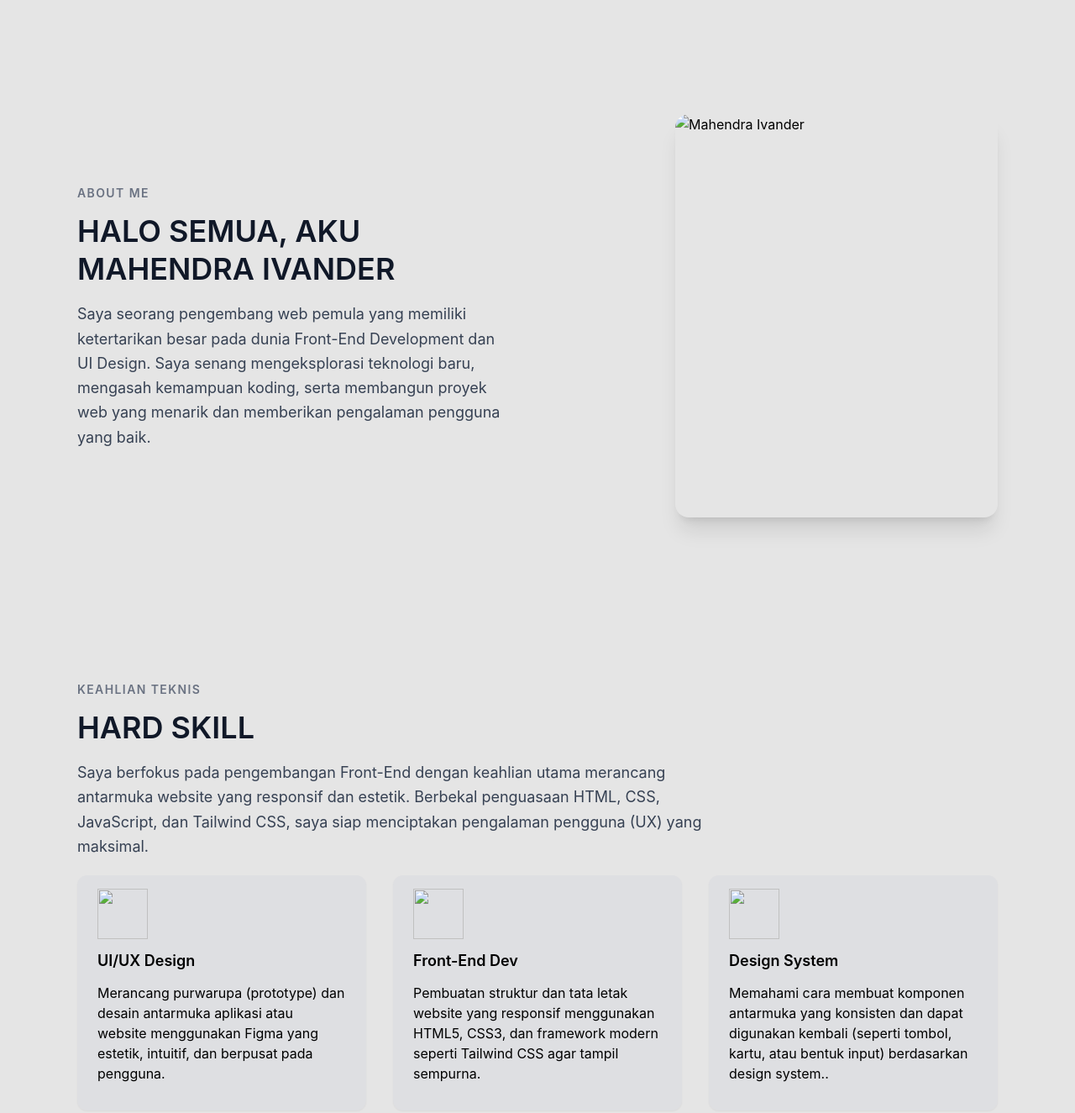
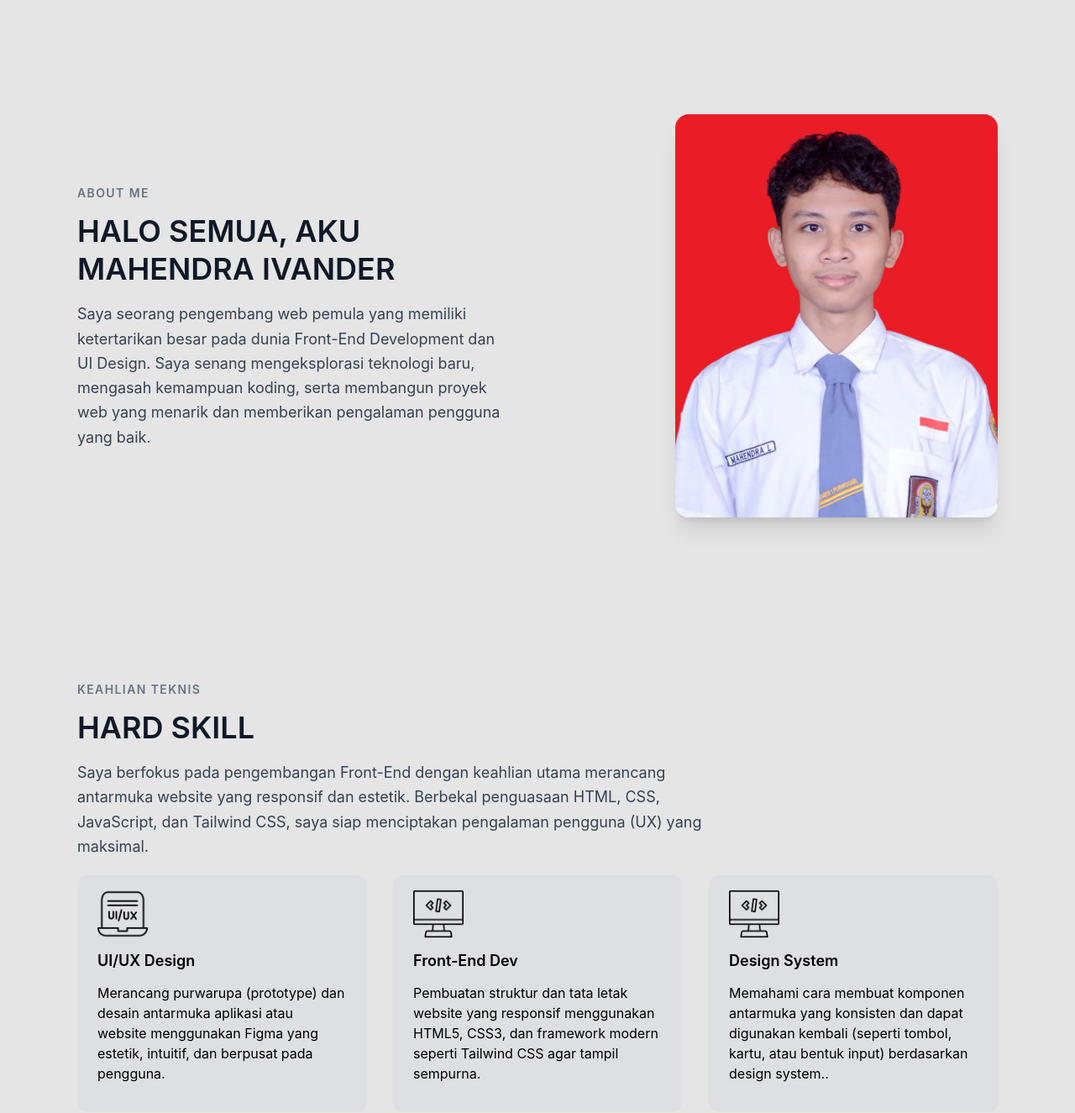
Before and after one commit to undellzy/my_portofolio2, a website: page index.html in a window 1280 px wide. Shown: the part 760-2085 px from the top of the page at 84% size. Drawn offline with Linux system fonts and the light colour scheme; the site is published under a folder, as on GitHub Pages, so addresses that start at the root find nothing.

Commit message:
fix path gambar

```diff
--- a/index.html
+++ b/index.html
@@ -181,7 +181,7 @@
             </div>
             <div class="flex justify-center md:justify-end order-1 md:order-2">
               <img
-                src="/public/assets/img/foto_formal.jpeg"
+                src="./public/assets/img/foto_formal.jpeg"
                 alt="Mahendra Ivander"
                 class="w-3/4 sm:w-2/3 md:w-full max-w-sm rounded-2xl shadow-xl object-cover aspect-4/5"
               />
@@ -212,7 +212,7 @@
         <div class="flex gap-8 mt-5">
           <div class="bg-gray-300/40 w-100 h-70 rounded-xl px-6 shadow-xs">
             <img
-              src="/public/assets/img/ux-design.png"
+              src="./public/assets/img/ux-design.png"
               alt=""
               class="w-15 h-15 mt-4"
             />
@@ -225,7 +225,7 @@
           </div>
           <div class="bg-gray-300/40 w-100 h-70 rounded-xl px-6 shadow-xs">
             <img
-              src="/public/assets/img/programming.png"
+              src="./public/assets/img/programming.png"
               alt=""
               class="w-15 h-15 mt-4"
             />
@@ -238,7 +238,7 @@
           </div>
           <div class="bg-gray-300/40 w-100 h-70 rounded-xl px-6 shadow-xs">
             <img
-              src="/public/assets/img/programming.png"
+              src="./public/assets/img/programming.png"
               alt=""
               class="w-15 h-15 mt-4"
             />
@@ -324,7 +324,7 @@
           >
           <h2 class="text-4xl font-medium">Website Sederhana</h2>
           <div class="flex">
-            <img src="/public/assets/img/Screenshot 2026-09-06 113922.png" alt="project_1" class="w-1/2">
+            <img src="./public/assets/img/Screenshot 2026-09-06 113922.png" alt="project_1" class="w-1/2">
             <div>
               <h2 class="text-3xl">Deskripsi:</h2>
               <ul>
@@ -335,6 +335,6 @@
         </div>
       </section>
     </main>
-    <script src="/public/assets/js/script.js"></script>
+    <script src="./public/assets/js/script.js"></script>
   </body>
 </html>
```
